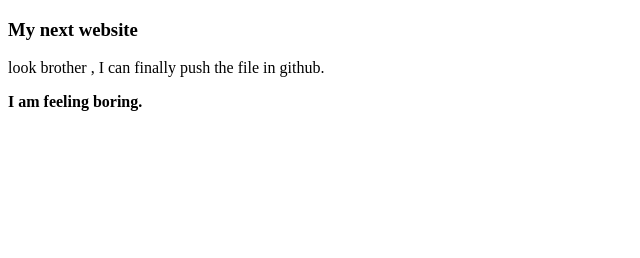
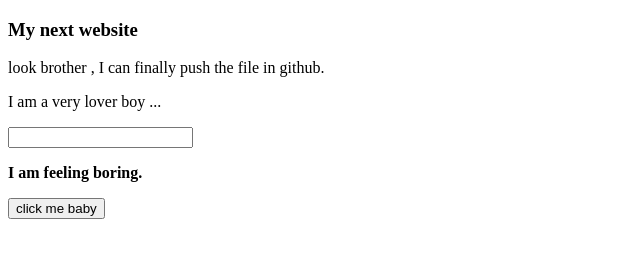
Before and after one commit to bijoydasgupta/my-first-website, a plain HTML site: page index.html in a window 1280 px wide. Shown: the whole page, without its empty margins (0-640 px from the left). Drawn offline with Linux system fonts and the light colour scheme.

Commit message:
again text changed

```diff
--- a/index.html
+++ b/index.html
@@ -9,6 +9,9 @@
 <body>
     <h3>My next website</h3>
     <p>look brother , I can finally push the file in github.</p>
+    <p>I am a very lover boy ...</p>
+    <input type="text">
     <p><b>I am feeling boring.</b></p>
+    <button>click me baby</button>
 </body>
 </html>
```
